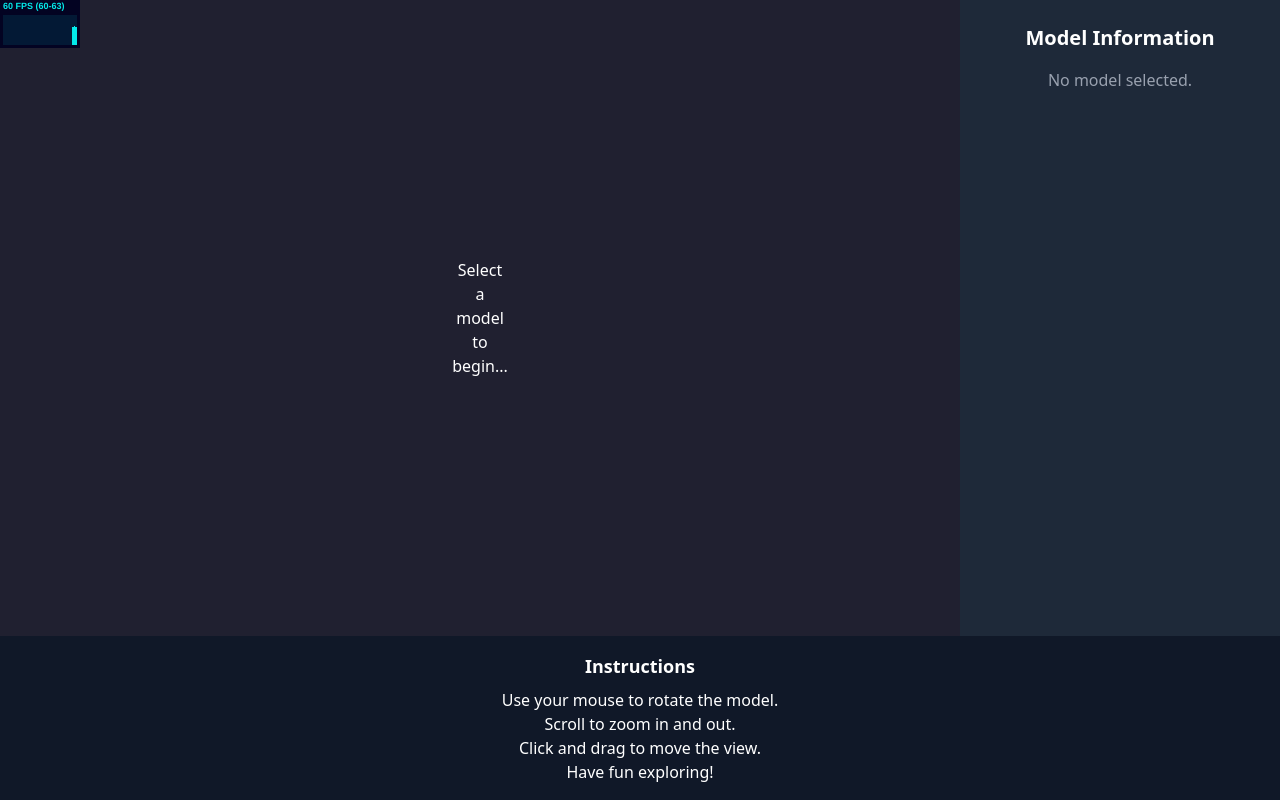
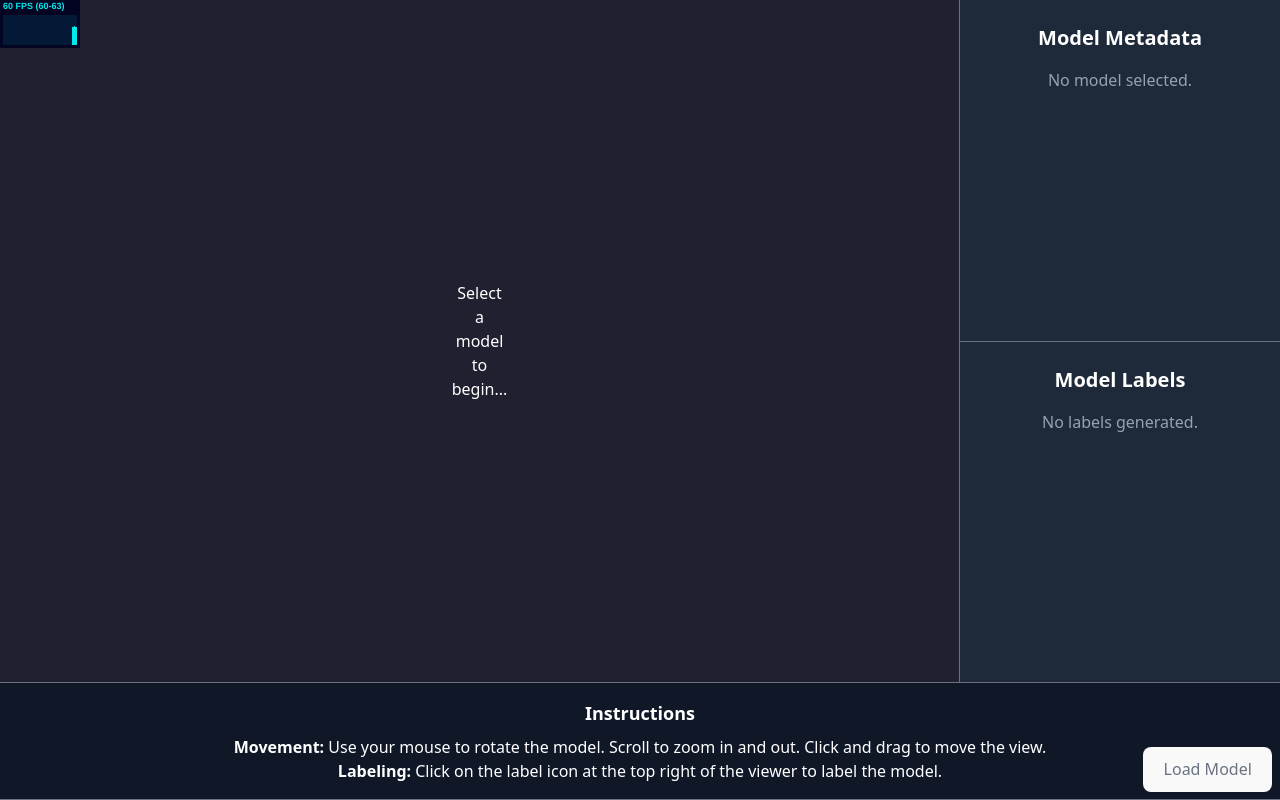
Before and after one commit to fpetrikovich/mixed-reality-surgical-planning, a React (Vite) app in the folder frontend/: page / in a window 1280 px wide. Built offline with nearby package versions, Linux system fonts and the light colour scheme.

Commit message:
:sparkles: Feat: Load models dynamically

```diff
--- a/frontend/src/app/App.tsx
+++ /dev/null
@@ -1,10 +0,0 @@
-import '../styles.css'
-import { ViewerLayout } from '../components/Viewer';
-
-function App() {
-  return (
-    <ViewerLayout />
-  );
-}
-
-export default App
--- /dev/null
+++ b/frontend/src/components/Instructions.tsx
@@ -0,0 +1,10 @@
+
+export const Instructions = () => (
+    <div className="bg-gray-900 text-white p-4 text-center">
+        <h3 className="text-lg font-semibold mb-2">Instructions</h3>
+        <p>
+            <b>Movement:</b> Use your mouse to rotate the model. Scroll to zoom in and out. Click and drag to move the view.<br />
+            <b>Labeling:</b> Click on the label icon at the top right of the viewer to label the model.
+        </p>
+    </div>
+)
--- /dev/null
+++ b/frontend/src/components/ListModelsModal.tsx
@@ -0,0 +1,42 @@
+import { ModelInfo } from "../types";
+
+interface ListModelsModalProps {
+    isLoading: boolean;
+    models: ModelInfo[];
+    onClose: () => void;
+    onModelSelect: (model: ModelInfo) => void; // Callback when model is selected
+}
+
+export const ListModelsModal = ({isLoading, models, onModelSelect, onClose}: ListModelsModalProps) => {
+
+    return (
+        <div className="fixed inset-0 bg-black bg-opacity-50 flex items-center justify-center z-50">
+            <div className="bg-white rounded-lg shadow-lg w-96 p-6 relative">
+                <h2 className="text-xl font-bold mb-4 text-gray-700">Available Models</h2>
+
+                {isLoading ? (
+                    <p className="text-gray-500">Loading...</p>
+                    ) : (
+                    <ul className="text-gray-600 space-y-2">
+                        {models.map((model) => (
+                        <li
+                            key={model.id}
+                            className="cursor-pointer hover:bg-gray-200 p-2 rounded"
+                            onClick={() => onModelSelect(model)}
+                        >
+                            {model.name}
+                        </li>
+                        ))}
+                    </ul>
+                )}
+
+                <button
+                    onClick={onClose}
+                    className="!bg-transparent !border-transparent absolute top-2 right-2 text-gray-500 hover:text-gray-800"
+                >
+                    ✕
+                </button>
+            </div>
+        </div>
+    );
+}
--- /dev/null
+++ b/frontend/src/components/LoadModelButton.tsx
@@ -0,0 +1,56 @@
+import { useState } from "react";
+import { ListModelsModal } from "./ListModelsModal";
+import { ModelInfo } from "../types";
+// import { CONFIGURATION } from "../config/constants";
+
+
+interface LoadModelButtonProps {
+    onModelSelected: (model: ModelInfo) => void;
+}
+
+export const LoadModelButton = ({ onModelSelected }: LoadModelButtonProps) => {
+    const [isModalOpen, setIsModalOpen] = useState(false);
+    const [models, setModels] = useState<ModelInfo[]>([]);
+    const [isLoading, setIsLoading] = useState(false);
+
+    const openModal = () => {
+        setIsLoading(true);
+        setIsModalOpen(true);
+        // fetch(`${CONFIGURATION.API_URL}/models`) // <-- Replace this with your actual backend endpoint
+        //     .then((res) => res.json())
+        //     .then((data) => setModels(data))
+        //     .catch((error) => console.error("Failed to fetch models", error))
+        //     .finally(() => setIsLoading(false));
+        setModels([
+            { id: "1", name: "Model 1", location: "/Lantern.glb" },
+            { id: "2", name: "Model 2", location: "/Lantern.glb" },
+            { id: "3", name: "Model 3", location: "path/to/model3" },
+        ]);
+
+        setIsLoading(false);
+    };
+
+    const closeModal = () => {
+        setIsModalOpen(false);
+    };
+
+    const handleModelClick = (model: ModelInfo) => {
+        onModelSelected(model); // Notify parent component with the selected model
+        closeModal(); // Close the modal after selection
+    };
+
+    return (
+        <>
+            <button
+                onClick={openModal}
+                className="absolute bottom-2 right-2 text-gray-500 hover:text-gray-800"
+            >
+                Load Model
+            </button>
+
+            {isModalOpen && (
+                <ListModelsModal isLoading={isLoading} models={models} onClose={closeModal} onModelSelect={handleModelClick} />
+            )}
+        </>
+    );
+};
--- a/frontend/src/components/SidePanel.tsx
+++ b/frontend/src/components/ModelDetail.tsx
@@ -1,17 +1,17 @@
 import { memo } from "react";
 
-interface SidePanelProps {
+interface ModelDetailProps {
     modelId?: string;
     modelMetadata?: {
         patientId: string;
     };
 }
 
-export const SidePanel = memo(({modelId, modelMetadata}: SidePanelProps) => {
+export const ModelDetail = memo(({modelId, modelMetadata}: ModelDetailProps) => {
     const hasData = modelId && modelMetadata;
     return (
         <div className="bg-gray-800 text-white p-6 overflow-y-auto">
-            <h2 className="text-xl font-bold mb-4">Model Information</h2>
+            <h2 className="text-xl font-bold mb-4">Model Metadata</h2>
             {hasData ? (
                 <ul className="space-y-2">
                     <li><span className="font-semibold">Model ID:</span> {modelId}</li>
--- /dev/null
+++ b/frontend/src/components/ModelLabels.tsx
@@ -0,0 +1,28 @@
+import { memo } from "react";
+import { ModelLabel } from "../types";
+
+interface ModelLabelsProps {
+    labels: ModelLabel[];
+}
+
+export const ModelLabels = memo(({labels}: ModelLabelsProps) => {
+    return (
+        <div className="bg-gray-800 text-white p-6 overflow-y-auto">
+            <h2 className="text-xl font-bold mb-4">Model Labels</h2>
+            {
+                labels.length > 0 ? (
+                    <ul className="space-y-2">
+                        {labels.map((label, index) => (
+                            <li key={index} className="flex justify-between">
+                                <span className="font-semibold">{label.label}</span>
+                                <span>{`(${label.coordinates.x.toFixed(2)}, ${label.coordinates.y.toFixed(2)}, ${label.coordinates.z.toFixed(2)})`}</span>
+                            </li>
+                        ))}
+                    </ul>
+                ) : (
+                    <p className="text-gray-400">No labels generated.</p>
+                )
+            }
+        </div>
+    );
+});
--- a/frontend/src/components/Viewer.tsx
+++ b/frontend/src/components/Viewer.tsx
@@ -1,58 +1,62 @@
-import { useMemo, useState } from 'react';
+import { useCallback, useMemo, useState } from 'react';
 import { Html } from '@react-three/drei';
 import { Scene } from './Scene';
+import * as THREE from 'three';
+import { ModelDetail } from './ModelDetail';
+import { Instructions } from './Instructions';
+import { ModelInfo, ModelLabel } from '../types';
+import { ModelLabels } from './ModelLabels';
+import { LoadModelButton } from './LoadModelButton';
 import { Model } from './Model';
-import * as THREE from 'three';
-import { SidePanel } from './SidePanel';
 
 
 const ModelOrPlaceholder = ({ selectedModel }: {selectedModel?: string}) => {
     const modelPosition = useMemo(() => new THREE.Vector3(0, 0, 0),[]);
     console.log("ModelOrPlaceholder", selectedModel);
 
-    if (selectedModel) {
-      return (
+    return selectedModel ? (
         <Model modelPath={selectedModel} isCompressed={false} scale={0.1} position={modelPosition} />
-      );
-    }
-    return (
-      <Html center>
-        <div className="text-white">Select a model to begin...</div>
-      </Html>
+    ) : (
+        <Html center>
+            <div className="text-white">Select a model to begin...</div>
+        </Html>
     );
   };
 
 export const ViewerLayout = () => {
-    const [selectedModel, setSelectedModel] = useState(undefined);
+    const [selectedModelLocation, setSelectedModelLocation] = useState<string | undefined>(undefined);
+    const [labels, setLabels] = useState<ModelLabel[]>([]);
 
+    const handleModelSelect = useCallback((selectedModel: ModelInfo) => {
+            console.log("Model selected:", selectedModel);
+            setSelectedModelLocation(selectedModel.location);
+            setLabels([
+                {
+                    id: '1',
+                    label: 'Label 1',
+                    coordinates: new THREE.Vector3(1, 2, 3),
+                },
+                {
+                    id: '2',
+                    label: 'Label 2',
+                    coordinates: new THREE.Vector3(4, 5, 6),
+                },
+            ]);
+    }, [setSelectedModelLocation, setLabels]);
 
     return (
-        <div className="grid grid-rows-[1fr_auto] h-screen">
-
-            {/* Top Section: Viewer + Sidebar */}
-            <div className="grid grid-cols-1 md:grid-cols-[3fr_1fr] overflow-hidden">
-
-                {/* 3D Viewer */}
+        <div className="grid grid-rows-[1fr_auto] h-screen divide-y divide-gray-500">
+            <div className="grid grid-cols-1 md:grid-cols-[3fr_1fr] divide-x divide-gray-500 overflow-hidden">
                 <Scene>
-                    <ModelOrPlaceholder selectedModel={selectedModel} />
+                    <ModelOrPlaceholder selectedModel={selectedModelLocation} />
                 </Scene>
-
-                {/* Sidebar */}
-                <SidePanel modelId={selectedModel} modelMetadata={{patientId: "fqjdqw;oidjqw"}} />
-
+                <div className="grid grid-rows divide-y divide-gray-500">
+                    <ModelDetail modelId={selectedModelLocation} modelMetadata={{patientId: "fqjdqw;oidjqw"}} />
+                    <ModelLabels labels={labels} />
+                </div>
             </div>
-
-            {/* Instructions */}
-            <div className="bg-gray-900 text-white p-4 text-center">
-                <h3 className="text-lg font-semibold mb-2">Instructions</h3>
-                <p>
-                Use your mouse to rotate the model.<br />
-                Scroll to zoom in and out.<br />
-                Click and drag to move the view.<br />
-                Have fun exploring!
-                </p>
-            </div>
-
+            <Instructions />
+            <LoadModelButton onModelSelected={handleModelSelect} />
         </div>
     );
 };
--- a/frontend/src/main.tsx
+++ b/frontend/src/main.tsx
@@ -1,10 +1,10 @@
 import { StrictMode } from 'react'
 import { createRoot } from 'react-dom/client'
 import './index.css'
-import App from './app/App.tsx'
+import { ViewerLayout } from './components/Viewer.tsx'
 
 createRoot(document.getElementById('root')!).render(
   <StrictMode>
-    <App />
+    <ViewerLayout />
   </StrictMode>,
 )
--- a/frontend/src/styles.css
+++ b/frontend/src/styles.css
@@ -15,10 +15,3 @@
   min-width: 0;
   min-height: 0;
 }
-
-.container {
-  display: grid;
-  grid-template-columns: 1fr 1fr;
-  grid-template-rows: 1fr 1fr;
-  gap: 1em;
-}
--- /dev/null
+++ b/frontend/src/types.ts
@@ -0,0 +1,13 @@
+import * as THREE from 'three';
+
+export interface ModelLabel {
+    id: string;
+    label: string;
+    coordinates: THREE.Vector3;
+}
+
+export interface ModelInfo {
+    id: string;
+    name: string;
+    location: string;
+  }
```
